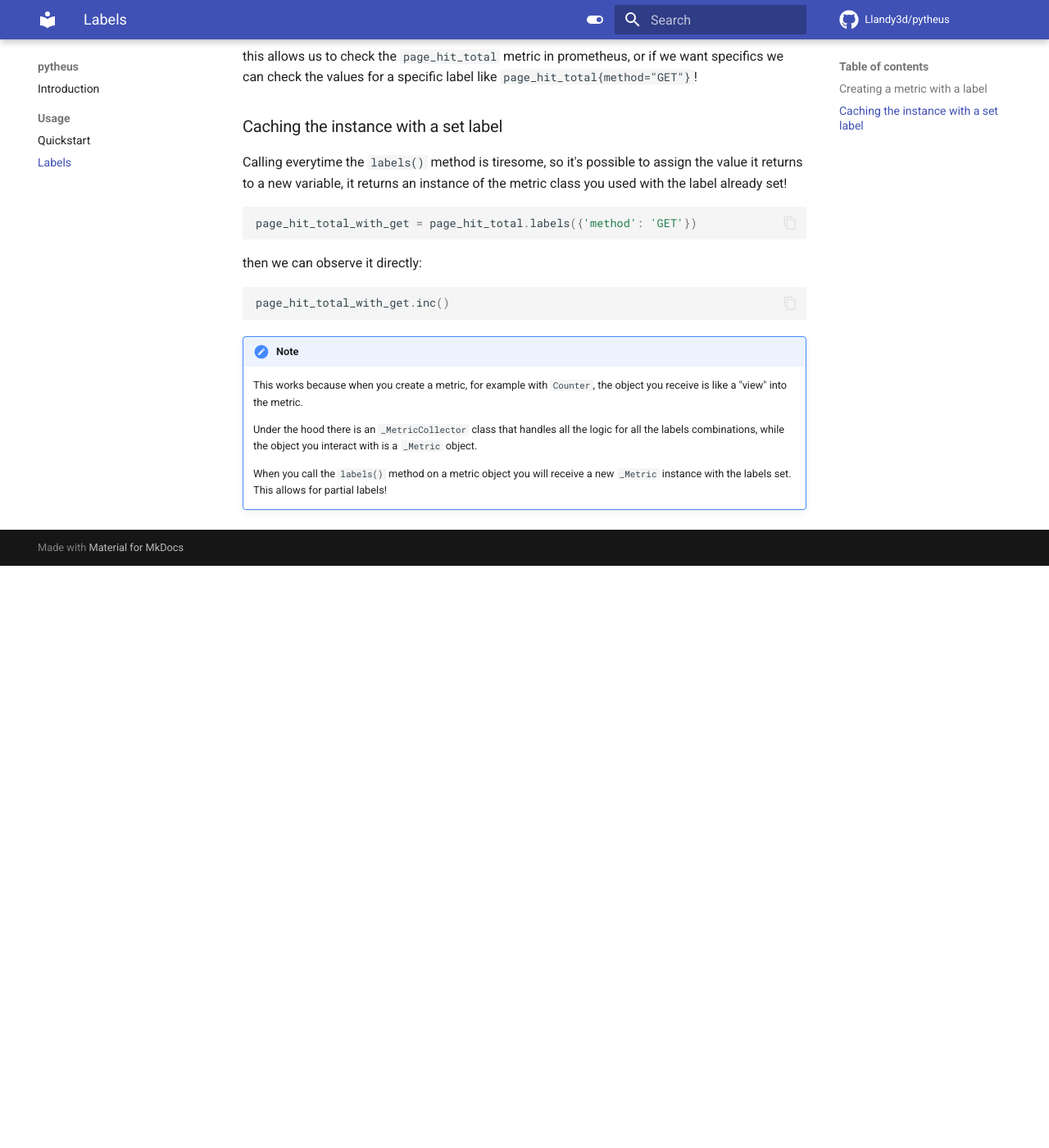
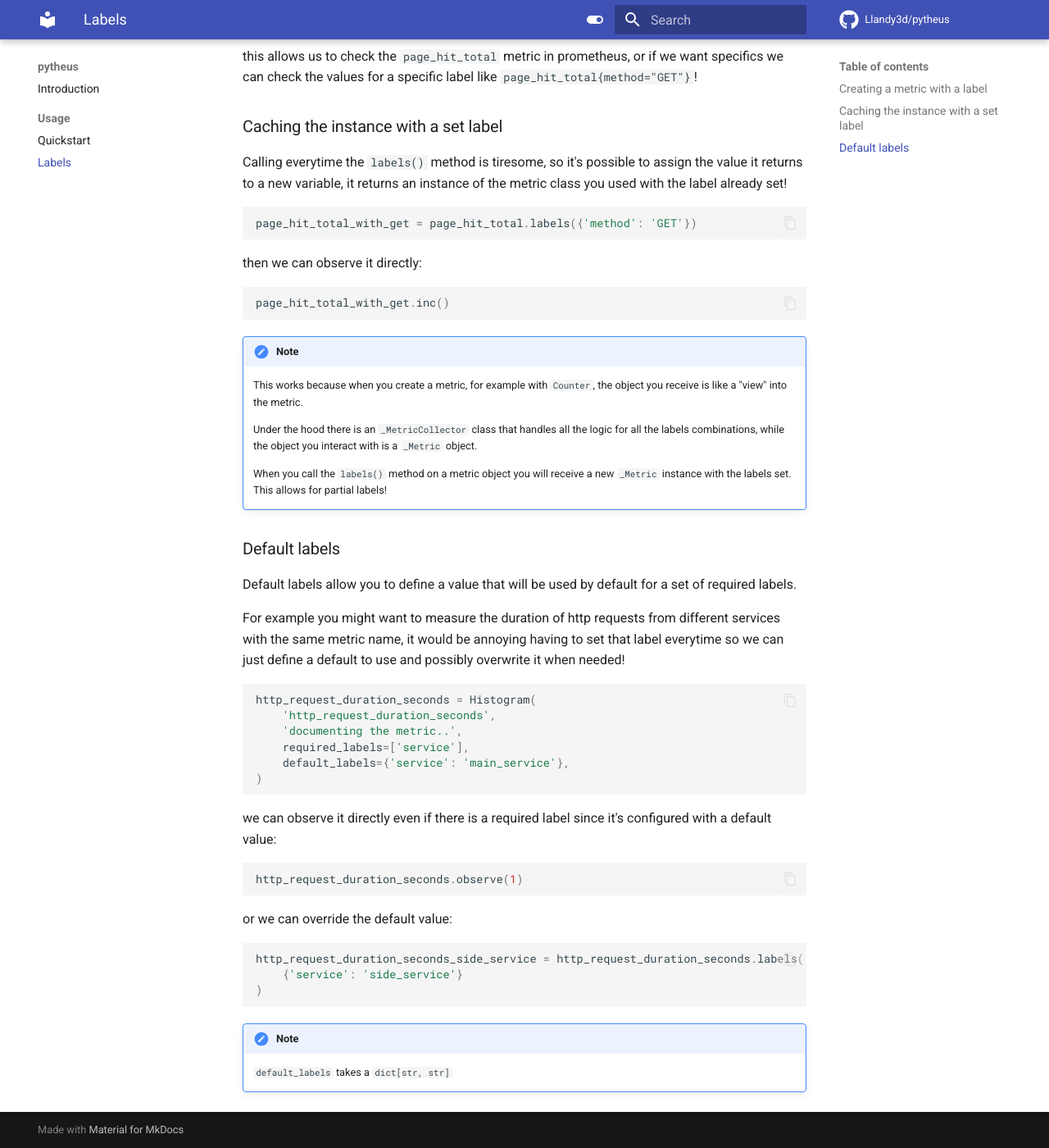
Before and after one commit to Llandy3d/pytheus, an MkDocs documentation site: the page built from docs/labels.md, in a window 1280 px wide and 1400 px high, scrolled down 1588 px. Shown: the whole window at 82% size. Built offline with MkDocs 1.6.1 and Material for MkDocs 9.7.7, drawn with Linux system fonts in a browser that asks for light colours; comment, search, counter and statistics services are not loaded; before the commit the page ends 2278 px from its top, so only the background shows below that.

Commit message:
labels: default labels

````diff
--- a/docs/labels.md
+++ b/docs/labels.md
@@ -86,3 +86,36 @@ page_hit_total_with_get.inc()
     Under the hood there is an `_MetricCollector` class that handles all the logic for all the labels combinations, while the object you interact with is a `_Metric` object.
 
     When you call the `labels()` method on a metric object you will receive a new `_Metric` instance with the labels set. This allows for partial labels!
+
+### Default labels
+
+Default labels allow you to define a value that will be used by default for a set of required labels.
+
+For example you might want to measure the duration of http requests from different services with the same metric name, it would be annoying having to set that label everytime so we can just define a default to use and possibly overwrite it when needed!
+
+```python
+http_request_duration_seconds = Histogram(
+    'http_request_duration_seconds',
+    'documenting the metric..',
+    required_labels=['service'],
+    default_labels={'service': 'main_service'},
+)
+```
+
+we can observe it directly even if there is a required label since it's configured with a default value:
+
+```python
+http_request_duration_seconds.observe(1)
+```
+
+or we can override the default value:
+
+```python
+http_request_duration_seconds_side_service = http_request_duration_seconds.labels(
+    {'service': 'side_service'}
+)
+```
+
+!!! note
+
+    `default_labels` takes a `dict[str, str]`
````
